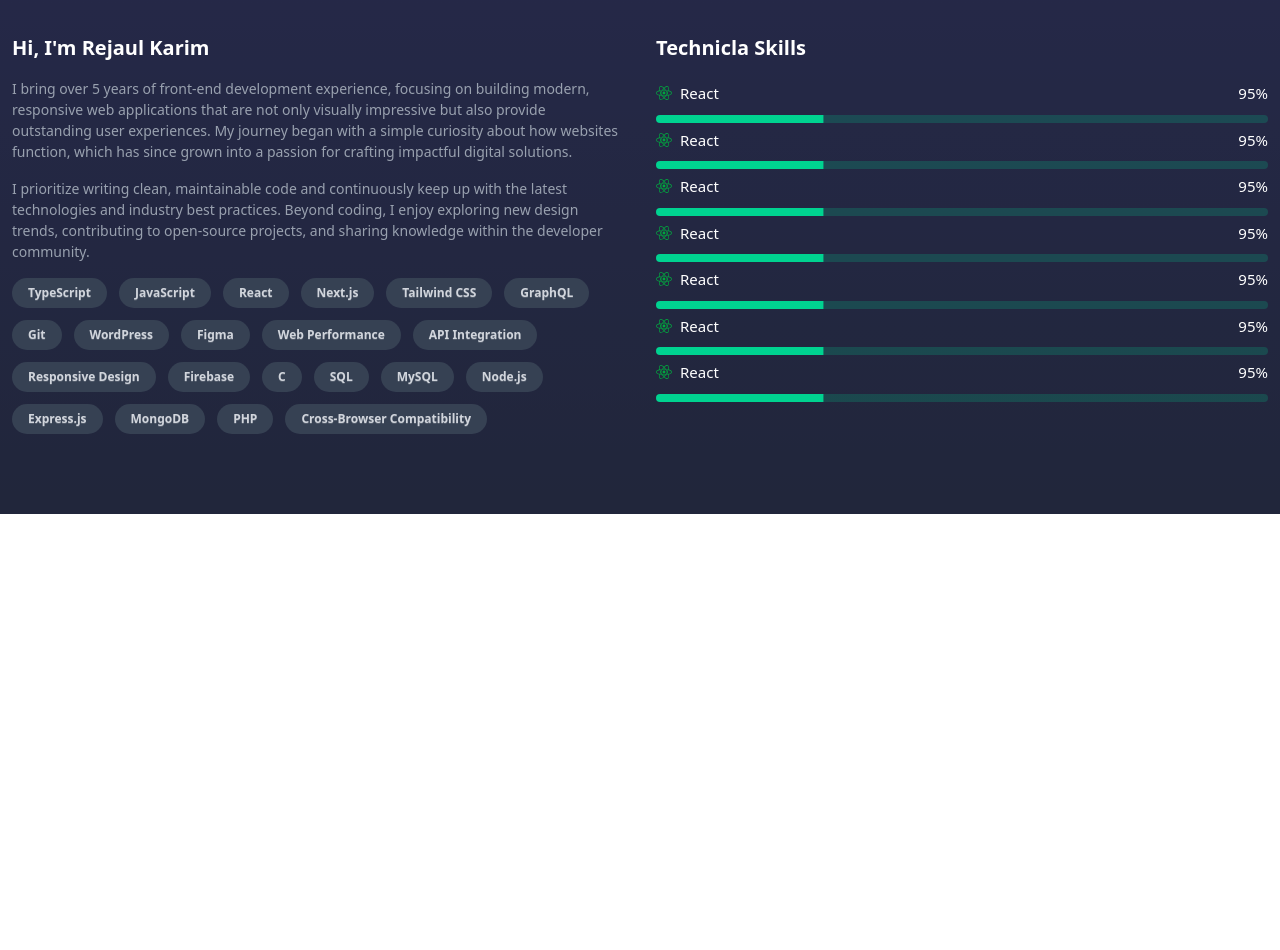
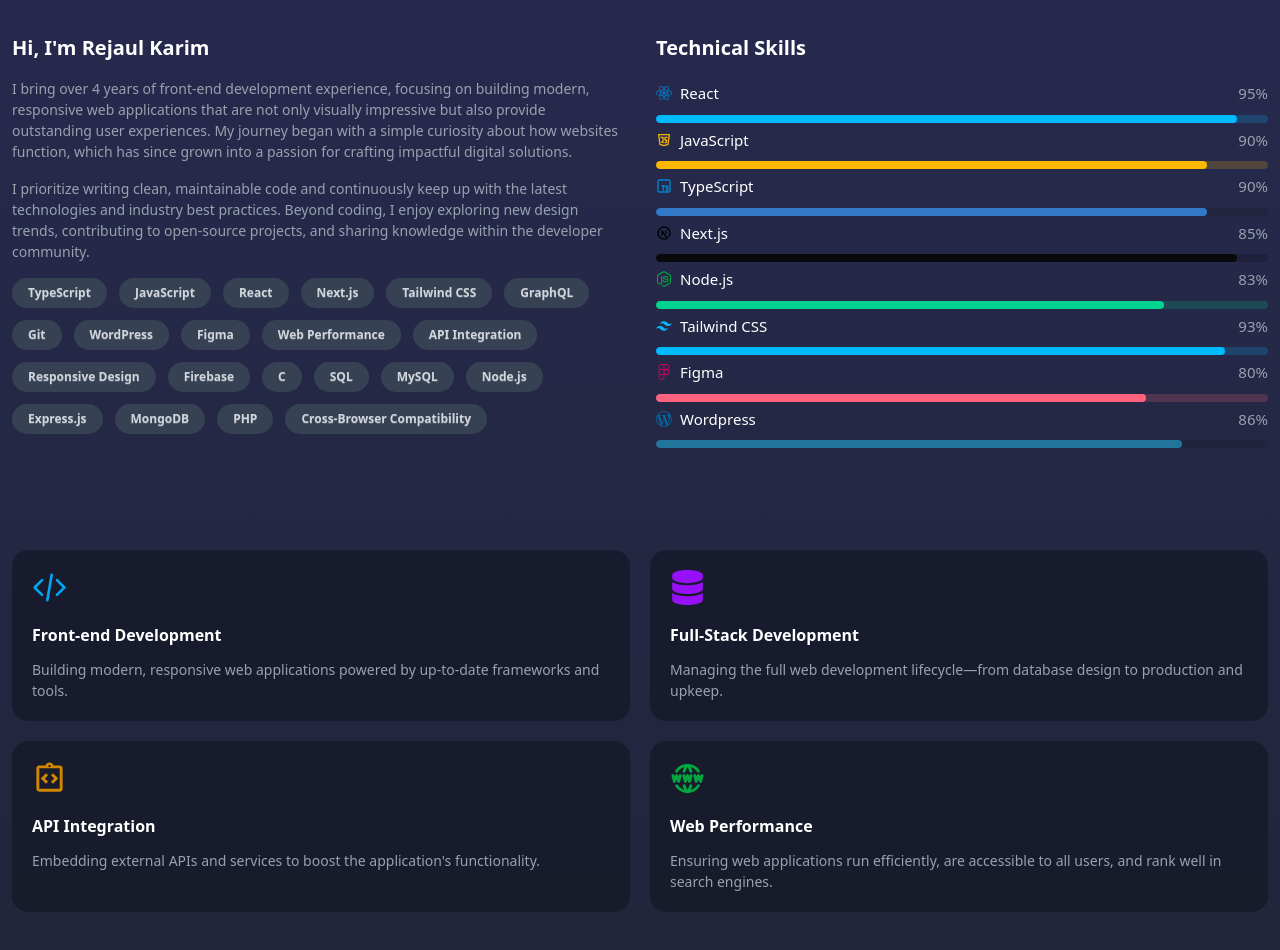
Before and after one commit to rejaulvoice18/rejaul-karim-portfolio, a React (Vite) app: page / in a window 1280 px wide. Shown: the part 980-1930 px from the top of the page. Before the commit the page ends 1494 px from the top, so only its background shows below. Built offline with nearby package versions, Linux system fonts and the light colour scheme.

Commit message:
Completed AboutMe Section

```diff
--- a/src/index.css
+++ b/src/index.css
@@ -1,6 +1,27 @@
 
-body{
-    background-color: 'bg-gradient-to-b from-[#0f0c29] via-[#302b63] to-[#24243e]'
-}
+
 @import "tailwindcss";
 @plugin "daisyui";
+
+.my-progress::-webkit-progress-value{
+    background-color: #3178C6;
+}
+.my-progress::-moz-progress-bar{
+    background-color: #3178C6;
+}
+
+.my-progress-text::-webkit-progress-value{
+    color: #3178C6;
+}
+.my-progress-text::-moz-progress-bar{
+    color: #3178C6;
+}
+/* progress color for worpress */
+
+
+.my-progress-w::-webkit-progress-value{
+    background-color: #21759B;
+}
+.my-progress-w::-moz-progress-bar{
+    background-color: #21759B;
+}
--- a/src/pages/Home/AboutMe/AboutMe.jsx
+++ b/src/pages/Home/AboutMe/AboutMe.jsx
@@ -1,9 +1,13 @@
 import React from 'react';
-import { FaReact } from 'react-icons/fa';
+import { FaDatabase, FaFigma, FaNodeJs, FaReact, FaWordpressSimple } from 'react-icons/fa';
+import { HiMiniCodeBracket } from 'react-icons/hi2';
+import { MdOutlineIntegrationInstructions } from 'react-icons/md';
+import { RiTailwindCssFill } from 'react-icons/ri';
+import { TbBrandJavascript, TbBrandNextjs, TbBrandTypescript, TbWorldWww } from 'react-icons/tb';
 
 const AboutMe = () => {
     return (
-        <section className='py-20 bg-gray-800/50'>
+        <section className='pt-20 bg-gray-800/50'>
             <div className='max-w-screen-xl mx-auto space-y-10 px-3'>
                 <div className='flex-col justify-center text-center w-3/6 mx-auto space-y-3'>
                     <h2 className='text-white text-2xl md:text-4xl font-bold'>About Me</h2>
@@ -13,7 +17,7 @@
                 <div className='grid grid-cols-1 md:grid-cols-2 gap-8'>
                     <div className='space-y-4'>
                         <h2 className='text-xl font-bold text-white'>Hi, I'm Rejaul Karim</h2>
-                        <p className='text-gray-400 text-[14px]'>I bring over 5 years of front-end development experience,
+                        <p className='text-gray-400 text-[14px]'>I bring over 4 years of front-end development experience,
                             focusing on building modern, responsive web applications
                             that are not only visually impressive but also provide outstanding
                             user experiences. My journey began with a simple curiosity about
@@ -52,77 +56,110 @@
                     </div>
                     {/* Technical Skills */}
                     <div className=''>
-                        <h2 className='text-xl font-bold text-white mb-5'>Technicla Skills</h2>
+                        <h2 className='text-xl font-bold text-white mb-5'>Technical Skills</h2>
                         <div>
                             <div className='flex justify-between w-full'>
                                 <div className='flex items-center gap-2'>
-                                    <span className='text-green-600'><FaReact /></span>
+                                    <span className='text-sky-600'><FaReact /></span>
                                     <p className='text-[15px] text-white'>React</p>
                                 </div>
-                                <p className='text-white text-[15px]'>95%</p>
+                                <p className='text-gray-400 text-[15px]'>95%</p>
                             </div>
-                            <progress className='progress progress-success w-full value="95' max="100"></progress>
+                            <progress className="progress progress-info w-full" value="95" max="100"></progress>
                         </div>
                         <div>
                             <div className='flex justify-between w-full'>
                                 <div className='flex items-center gap-2'>
-                                    <span className='text-green-600'><FaReact /></span>
-                                    <p className='text-[15px] text-white'>React</p>
+                                    <span className='text-yellow-500'><TbBrandJavascript /></span>
+                                    <p className='text-[15px] text-white'>JavaScript</p>
                                 </div>
-                                <p className='text-white text-[15px]'>95%</p>
+                                <p className='text-gray-400 text-[15px]'>90%</p>
                             </div>
-                            <progress className='progress progress-success w-full value="95' max="100"></progress>
+                            <progress className="progress progress-warning w-full" value="90" max="100"></progress>
                         </div>
                         <div>
                             <div className='flex justify-between w-full'>
                                 <div className='flex items-center gap-2'>
-                                    <span className='text-green-600'><FaReact /></span>
-                                    <p className='text-[15px] text-white'>React</p>
+                                    <span className='text-sky-600'><TbBrandTypescript /></span>
+                                    <p className='text-[15px] text-white'>TypeScript</p>
                                 </div>
-                                <p className='text-white text-[15px]'>95%</p>
+                                <p className='text-gray-400 text-[15px]'>90%</p>
                             </div>
-                            <progress className='progress progress-success w-full value="95' max="100"></progress>
+                            <progress className="progress my-progress w-full" value="90" max="100"></progress>
                         </div>
                         <div>
                             <div className='flex justify-between w-full'>
                                 <div className='flex items-center gap-2'>
-                                    <span className='text-green-600'><FaReact /></span>
-                                    <p className='text-[15px] text-white'>React</p>
+                                    <span className='text-black'><TbBrandNextjs /></span>
+                                    <p className='text-[15px] text-white'>Next.js</p>
                                 </div>
-                                <p className='text-white text-[15px]'>95%</p>
+                                <p className='text-gray-400 text-[15px]'>85%</p>
                             </div>
-                            <progress className='progress progress-success w-full value="95' max="100"></progress>
+                            <progress className="progress progress-neutral w-full" value="95" max="100"></progress>
                         </div>
                         <div>
                             <div className='flex justify-between w-full'>
                                 <div className='flex items-center gap-2'>
-                                    <span className='text-green-600'><FaReact /></span>
-                                    <p className='text-[15px] text-white'>React</p>
+                                    <span className='text-green-600'><FaNodeJs /></span>
+                                    <p className='text-[15px] text-white'>Node.js</p>
                                 </div>
-                                <p className='text-white text-[15px]'>95%</p>
+                                <p className='text-gray-400 text-[15px]'>83%</p>
                             </div>
-                            <progress className='progress progress-success w-full value="95' max="100"></progress>
+                            <progress className="progress progress-success w-full" value="83" max="100"></progress>
                         </div>
                         <div>
                             <div className='flex justify-between w-full'>
                                 <div className='flex items-center gap-2'>
-                                    <span className='text-green-600'><FaReact /></span>
-                                    <p className='text-[15px] text-white'>React</p>
+                                    <span className='text-sky-400'><RiTailwindCssFill /></span>
+                                    <p className='text-[15px] text-white'>Tailwind CSS</p>
                                 </div>
-                                <p className='text-white text-[15px]'>95%</p>
+                                <p className='text-gray-400 text-[15px]'>93%</p>
                             </div>
-                            <progress className='progress progress-success w-full value="95' max="100"></progress>
+                            <progress className="progress progress-info w-full" value="93" max="100"></progress>
                         </div>
                         <div>
                             <div className='flex justify-between w-full'>
                                 <div className='flex items-center gap-2'>
-                                    <span className='text-green-600'><FaReact /></span>
-                                    <p className='text-[15px] text-white'>React</p>
+                                    <span className='text-pink-700'><FaFigma /></span>
+                                    <p className='text-[15px] text-white'>Figma</p>
                                 </div>
-                                <p className='text-white text-[15px]'>95%</p>
+                                <p className='text-gray-400 text-[15px]'>80%</p>
                             </div>
-                            <progress className='progress progress-success w-full value="95' max="100"></progress>
+                            <progress className="progress progress-error w-full" value="80" max="100"></progress>
                         </div>
+                        <div>
+                            <div className='flex justify-between w-full'>
+                                <div className='flex items-center gap-2'>
+                                    <span className='text-sky-700'><FaWordpressSimple /></span>
+                                    <p className='text-[15px] text-white'>Wordpress</p>
+                                </div>
+                                <p className='text-gray-400 text-[15px]'>86%</p>
+                            </div>
+                            <progress className="progress my-progress-w w-full" value="86" max="100"></progress>
+                        </div>
+                    </div>
+                </div>
+                {/* Task I can performe */}
+                <div className='grid grid-cols-1 md:grid-cols-2 gap-5 py-14'>
+                    <div className='space-y-3 p-5 bg-black/30 rounded-2xl'>
+                        <span className='inline-block text-sky-500'><HiMiniCodeBracket size={35} /></span>
+                        <h3 className='text-white font-bold'>Front-end Development</h3>
+                        <p className='text-gray-400 text-[14px]'>Building modern, responsive web applications powered by up-to-date frameworks and tools.</p>
+                    </div>
+                    <div className='space-y-3 p-5 bg-black/30 rounded-2xl'>
+                        <span className='inline-block text-purple-600'><FaDatabase size={35} /></span>
+                        <h3 className='text-white font-bold'>Full-Stack Development</h3>
+                        <p className='text-gray-400 text-[14px]'>Managing the full web development lifecycle—from database design to production and upkeep.</p>
+                    </div>
+                    <div className='space-y-3 p-5 bg-black/30 rounded-2xl'>
+                        <span className='inline-block text-yellow-600'><MdOutlineIntegrationInstructions size={35} /></span>
+                        <h3 className='text-white font-bold'>API Integration</h3>
+                        <p className='text-gray-400 text-[14px]'>Embedding external APIs and services to boost the application's functionality.</p>
+                    </div>
+                    <div className='space-y-3 p-5 bg-black/30 rounded-2xl'>
+                        <span className='inline-block text-green-600'><TbWorldWww size={35} /></span>
+                        <h3 className='text-white font-bold'>Web Performance</h3>
+                        <p className='text-gray-400 text-[14px]'>Ensuring web applications run efficiently, are accessible to all users, and rank well in search engines.</p>
                     </div>
                 </div>
             </div>
```
